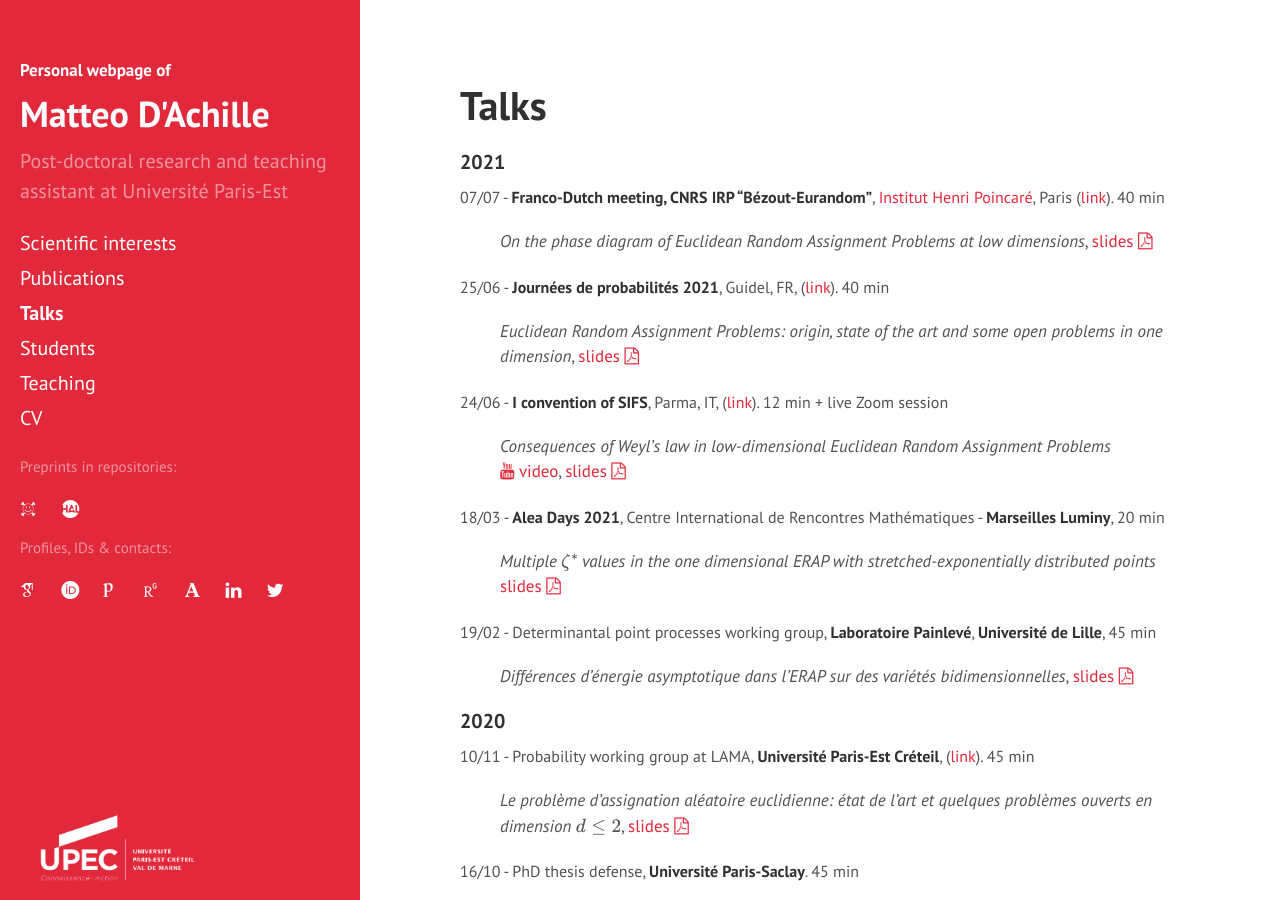
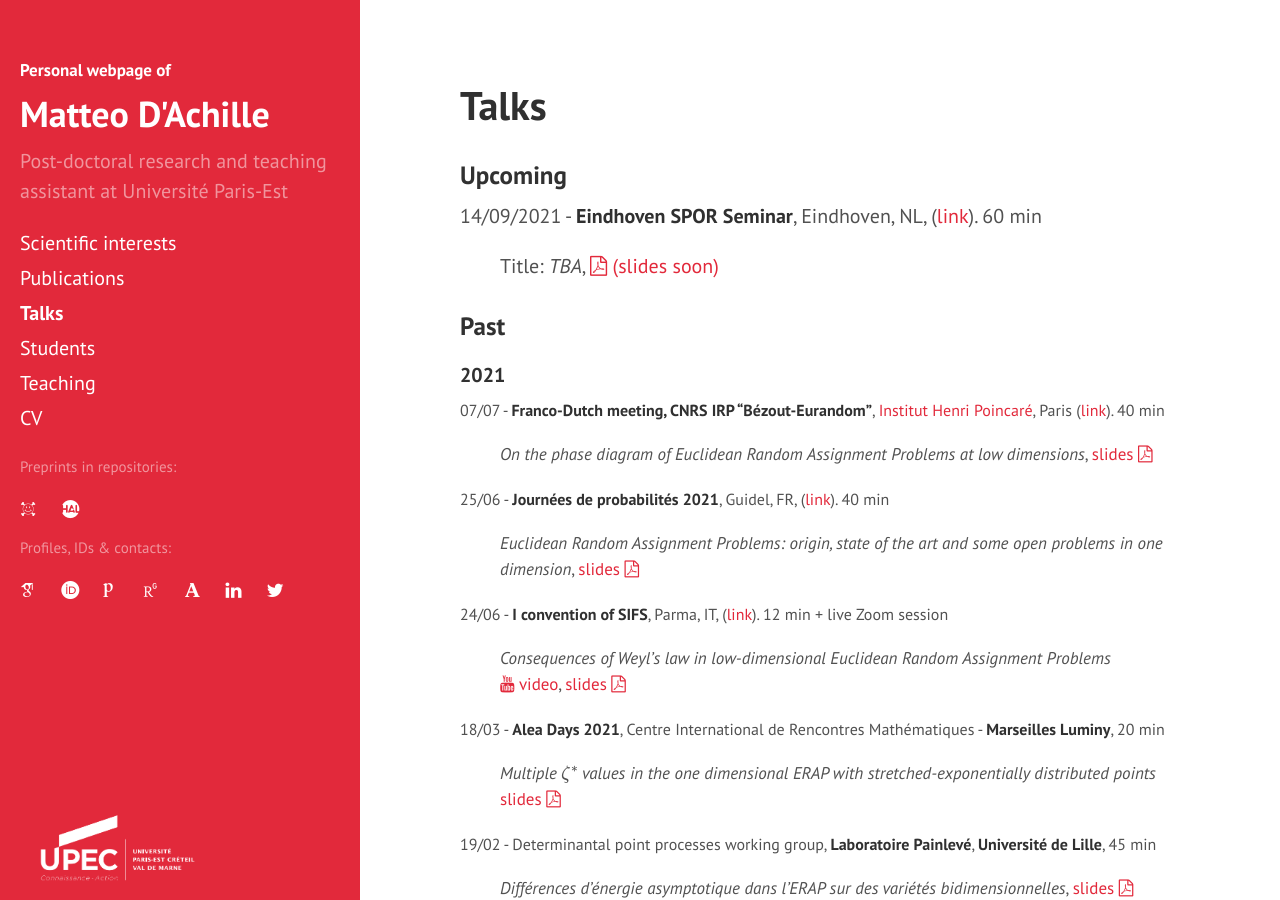
Before and after one commit to matteodachille/matteodachille.github.io, a Jekyll site: the page built from events.md, in a window 1280 px wide and 900 px high. Built offline with Jekyll 4.4.1, drawn with Linux system fonts in a browser that asks for light colours; nearby versions of some CDN libraries; some web fonts are replaced; formulas are drawn with MathJax 3.

Commit message:
Added incoming talk, corrected typos

```diff
--- a/events.md
+++ b/events.md
@@ -21,24 +21,25 @@ _On the phase diagram of Euclidean Random Assignment Problems at low dimensions_
 {: style="margin-left: 40px" }
 -->
 
-<!--
+
 ### Upcoming
 
 
 
 
 
-24/06/2021 - **I convention of SIFS**, Parma, IT, ([link](http://www.fisicastatistica.unipr.it/conf/PARMA2021/welcome.php){:target="_blank"}). 12 min + live video session
+14/09/2021 - **Eindhoven SPOR Seminar**, Eindhoven, NL, ([link](http://www.fisicastatistica.unipr.it/conf/PARMA2021/welcome.php){:target="_blank"}). 60 min
 {: style="font-size: 20px" }
 
-_Consequences of Weyl's law in low-dimensional Euclidean Random Assignment Problems_, [<i class="fa fa-youtube fa-align-center-1x" aria-hidden="true"></i> video](https://www.youtube.com/watch?v=4RcOiW20C_E){:target="_blank"}, [slides <i class="fa fa-file-pdf-o" aria-hidden="true"></i>]({{ site.baseurl }}downloads/ERAPs_Low_d_Weyl_SIFS_v8.pdf){:target="_blank"}
+Title: _TBA_, [<i class="fa fa-file-pdf-o" aria-hidden="true"></i> (slides soon)]({{ site.baseurl }}events){:target="_blank"}
 {: style="margin-left: 40px" }
+
+<!--, [<i class="fa fa-youtube fa-align-center-1x" aria-hidden="true"></i> video]({{ site.baseurl }}events){:target="_blank"},-->
 
 
 
 ### Past
--->
-<!--### Past -->
+
 
 #### 2021
 {: .no_toc}
```
